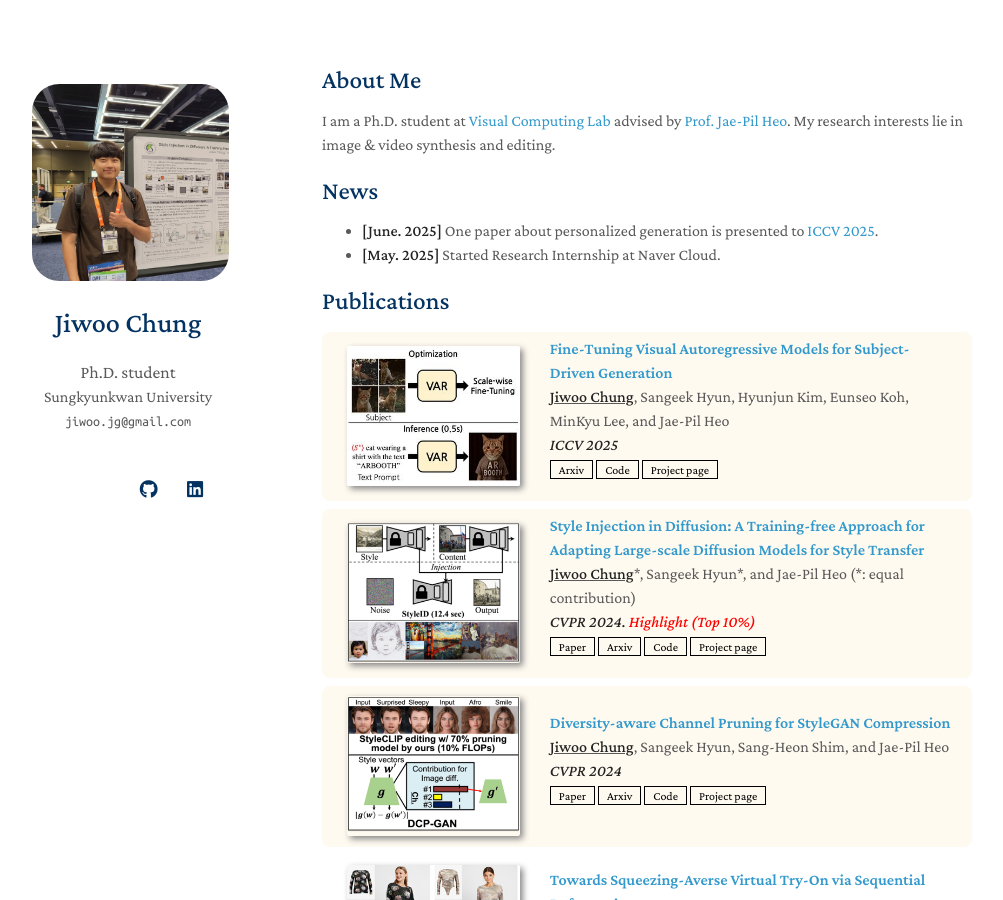
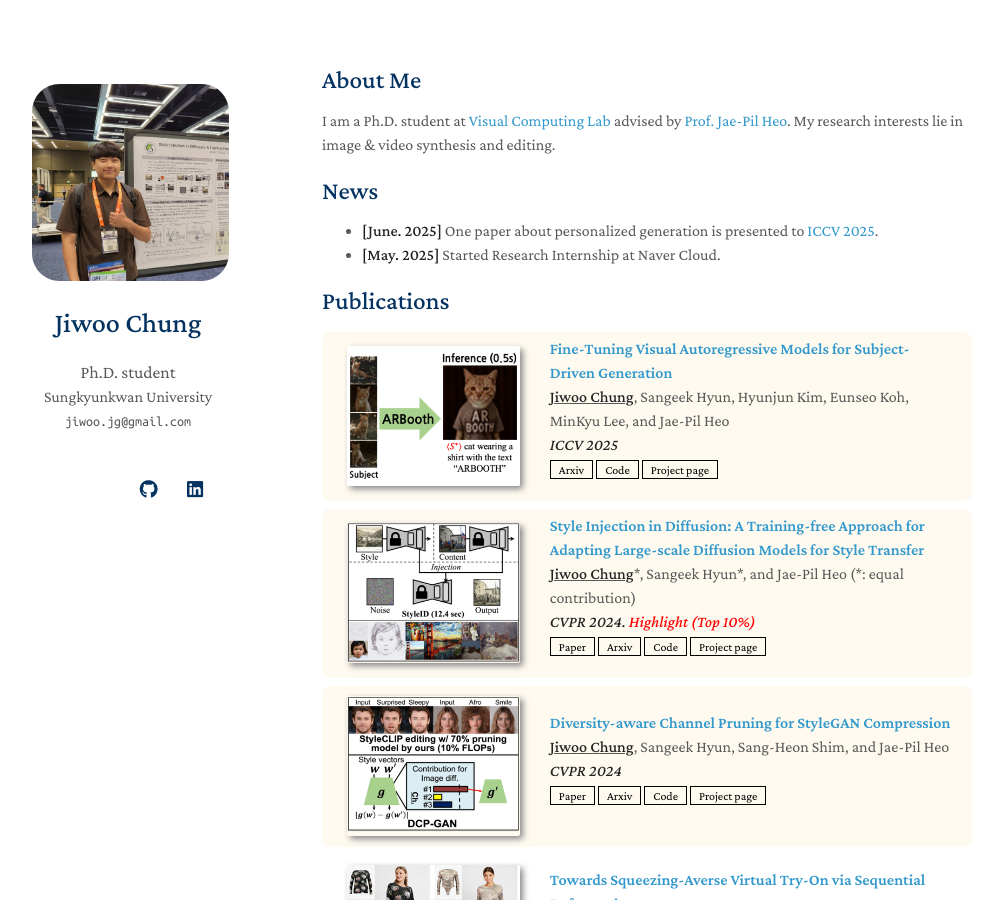
Before and after one commit to jiwoogit/jiwoogit.github.io, a Jekyll site: the page built from index.md, in a window 1280 px wide and 900 px high. Shown: the whole window, without its empty margins (148-1151 px from the left). Built offline with Jekyll 4.4.1, drawn with Linux system fonts in a browser that asks for light colours; nearby versions of some CDN libraries; a style sheet for code colours, icons or effects is not loaded; our own code applies the rules of GitHub Pages for plain Markdown files.

Commit message:
Update publications.md

```diff
--- a/_includes/publications.md
+++ b/_includes/publications.md
@@ -6,7 +6,7 @@
 <li style="background-color: rgba(255,165,0,0.06); border-radius: 8px; padding: 5px 5px 20px 5px;">
 <div class="pub-row">
   <div class="col-sm-3 abbr" style="position: relative;padding-right: 15px;padding-left: 15px;">
-    <img src="assets/img/ARBooth_2025.jpg" class="teaser img-fluid z-depth-1">
+    <img src="assets/img/arbooth_thumbnail.png" class="teaser img-fluid z-depth-1">
     <!-- <abbr class="badge">AAAI</abbr> -->
   </div>
 
```
